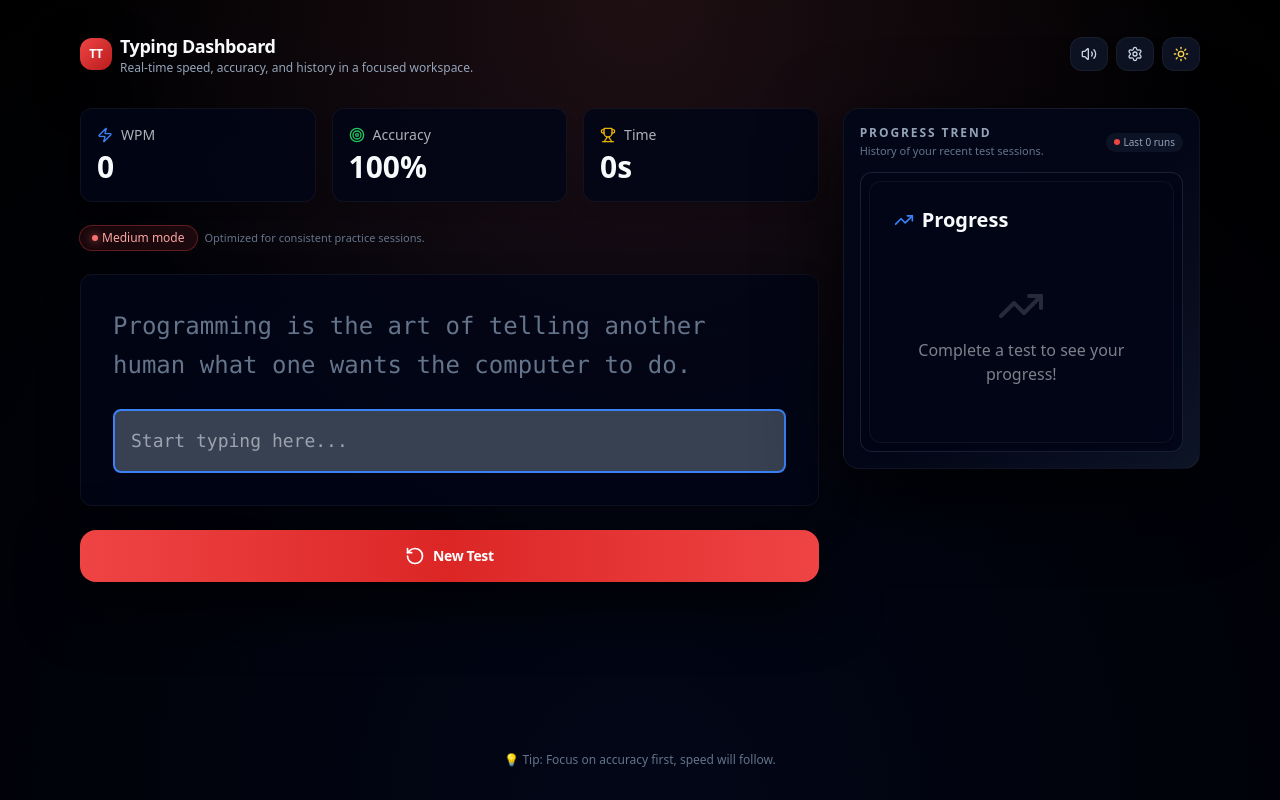
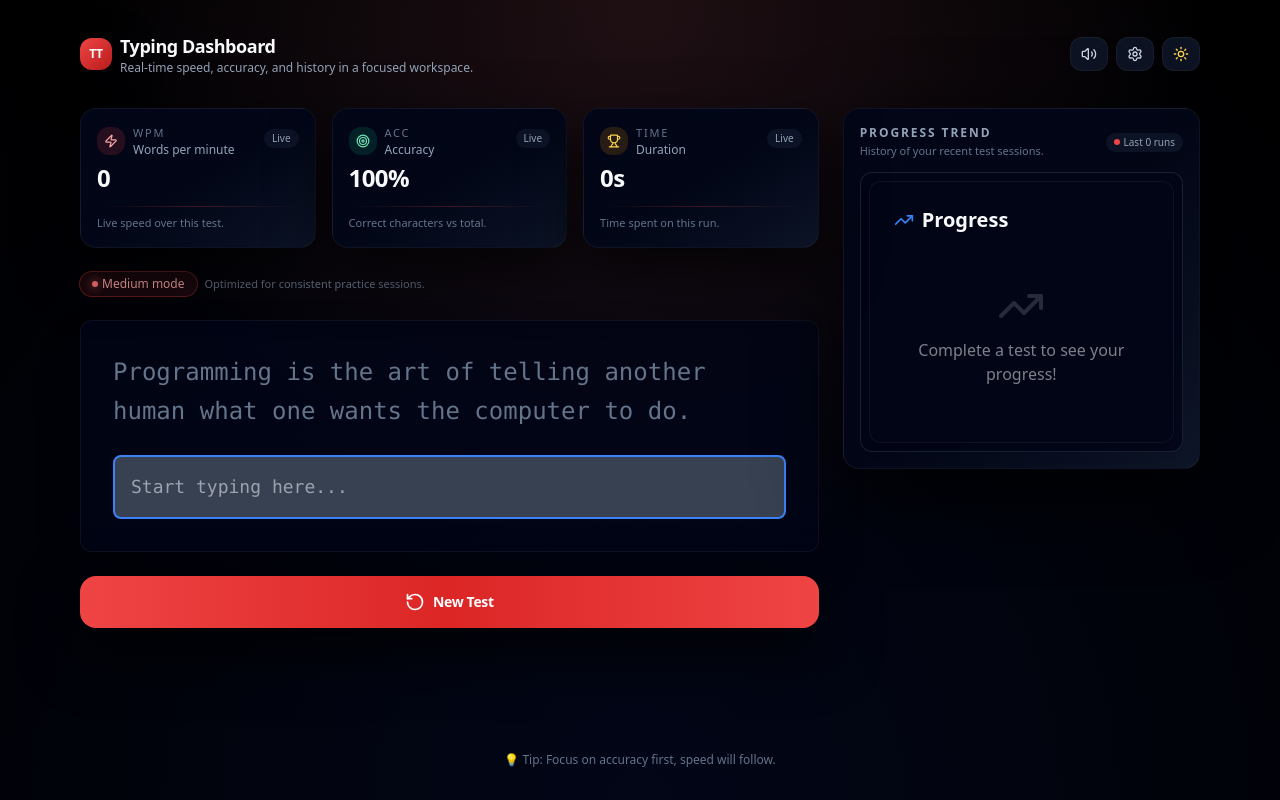
Before and after one commit to divyanshhackh-spec/finger-key, a React (Vite) app: page / in a window 1280 px wide. Built offline with nearby package versions, Linux system fonts and the light colour scheme.

Commit message:
Update StatsCards.jsx

```diff
--- a/src/components/StatsCards.jsx
+++ b/src/components/StatsCards.jsx
@@ -1,34 +1,86 @@
 import React from 'react';
 import { Zap, Target, Trophy } from 'lucide-react';
+import { motion } from 'framer-motion';
 
 export default function StatsCards({ wpm, accuracy, time, card, border }) {
-    const cardStyle = `${card} p-4 rounded-xl border ${border} shadow-lg`;
+  const baseCard = `${card} rounded-2xl border ${border} p-4 shadow-[0_22px_60px_rgba(0,0,0,0.75)] bg-gradient-to-br from-slate-950/95 via-slate-950/80 to-slate-900/80`;
 
-    return (
-        <div className="grid grid-cols-3 gap-4">
-            <div className={cardStyle}>
-                <div className="flex items-center gap-2 mb-1">
-                    <Zap className="w-4 h-4 text-blue-500" />
-                    <span className="text-sm opacity-70">WPM</span>
+  const metrics = [
+    {
+      label: 'Words per minute',
+      short: 'WPM',
+      icon: Zap,
+      iconBg: 'bg-red-500/15 text-red-300',
+      value: wpm,
+      unit: '',
+      helper: 'Live speed over this test.',
+    },
+    {
+      label: 'Accuracy',
+      short: 'ACC',
+      icon: Target,
+      iconBg: 'bg-emerald-500/15 text-emerald-300',
+      value: `${accuracy}%`,
+      unit: '',
+      helper: 'Correct characters vs total.',
+    },
+    {
+      label: 'Duration',
+      short: 'TIME',
+      icon: Trophy,
+      iconBg: 'bg-amber-500/15 text-amber-300',
+      value: `${time}s`,
+      unit: '',
+      helper: 'Time spent on this run.',
+    },
+  ];
+
+  return (
+    <div className="grid grid-cols-1 gap-4 sm:grid-cols-3">
+      {metrics.map((m) => (
+        <motion.div
+          key={m.short}
+          whileHover={{ y: -2, scale: 1.01 }}
+          transition={{ duration: 0.18, ease: 'easeOut' }}
+          className={`${baseCard} relative overflow-hidden`}
+        >
+          {/* subtle top red sheen on hover */}
+          <div className="pointer-events-none absolute inset-px rounded-2xl bg-gradient-to-b from-red-500/7 via-transparent to-transparent opacity-0 transition-opacity hover:opacity-100" />
+
+          <div className="relative flex items-start justify-between gap-3">
+            <div>
+              <div className="mb-1 flex items-center gap-2">
+                <div
+                  className={`inline-flex h-7 w-7 items-center justify-center rounded-xl text-xs ${m.iconBg}`}
+                >
+                  <m.icon className="h-3.5 w-3.5" />
                 </div>
-                <div className="text-3xl font-bold">{wpm}</div>
+                <div className="flex flex-col">
+                  <span className="text-[11px] font-medium uppercase tracking-[0.16em] text-slate-500">
+                    {m.short}
+                  </span>
+                  <span className="text-xs text-slate-400">{m.label}</span>
+                </div>
+              </div>
+              <div className="mt-1 flex items-baseline gap-1">
+                <span className="text-2xl font-semibold tracking-tight text-slate-50">
+                  {m.value}
+                </span>
+                {m.unit && (
+                  <span className="text-xs text-slate-500">{m.unit}</span>
+                )}
+              </div>
             </div>
 
-            <div className={cardStyle}>
-                <div className="flex items-center gap-2 mb-1">
-                    <Target className="w-4 h-4 text-green-500" />
-                    <span className="text-sm opacity-70">Accuracy</span>
-                </div>
-                <div className="text-3xl font-bold">{accuracy}%</div>
+            <div className="mt-1 rounded-full bg-slate-900/80 px-2 py-0.5 text-[10px] font-medium text-slate-400">
+              Live
             </div>
+          </div>
 
-            <div className={cardStyle}>
-                <div className="flex items-center gap-2 mb-1">
-                    <Trophy className="w-4 h-4 text-yellow-500" />
-                    <span className="text-sm opacity-70">Time</span>
-                </div>
-                <div className="text-3xl font-bold">{time}s</div>
-            </div>
-        </div>
-    );
+          <div className="mt-3 h-px w-full bg-gradient-to-r from-transparent via-red-500/25 to-transparent" />
+          <p className="mt-2 text-[11px] text-slate-500">{m.helper}</p>
+        </motion.div>
+      ))}
+    </div>
+  );
 }
```
